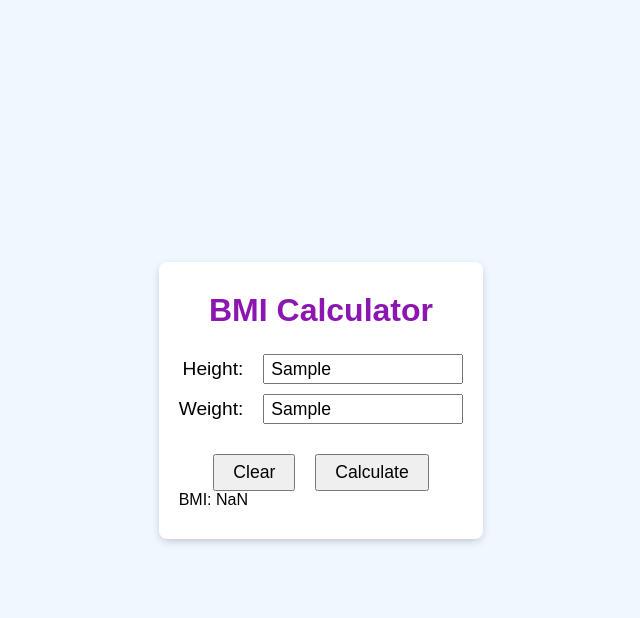
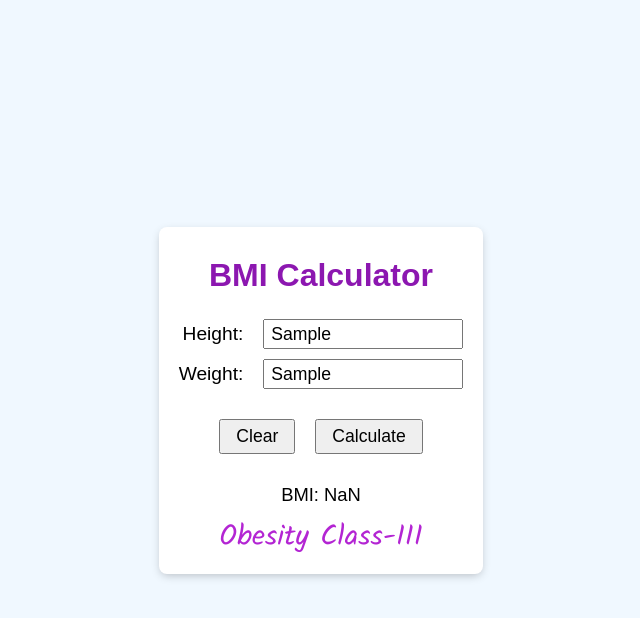
Before and after one commit to debroglie27/BMICalculator, a plain HTML site: page index.html in a window 1280 px wide. Both pictures are taken after typing "Sample", "Sample" into the empty fields and a click on the button "Calculate". Shown: the whole page, without its empty margins (319-959 px from the left). Drawn offline with Linux system fonts and the light colour scheme.

Commit message:
completed

```diff
--- a/app.js
+++ b/app.js
@@ -6,22 +6,73 @@ const calculateButton = document.querySelector('.calculate-btn');
 
 const resultContainer = document.querySelector('.result-container');
 const bmiDisplay = document.querySelector('.bmi-display');
+const bmiCategory = document.querySelector('.bmi-category');
+
+const bmiCategories = ['Underweight', 'Normal', 'Overweight',
+'Obesity Class-I', 'Obesity Class-II', 'Obesity Class-III'];
+
+const bmiColors = ['#4e70f6', '#1bcd41', '#c1db2c', '#e4a839', '#e14432', '#b325d3']
+
+
+function getCategoryIndex (bmiVal) {
+    if (bmiVal < 18.5)
+        return 0;
+    else if (bmiVal <= 24.9)
+        return 1;
+    else if (bmiVal <= 29.9)
+        return 2;
+    else if (bmiVal <= 34.9)
+        return 3;
+    else if (bmiVal <= 39.9)
+        return 4;
+    else
+        return 5;
+}
+
+function getBMI(height, weight) {
+    let bmi = weight / ((height/100)*(height/100));
+    bmi = Math.round(bmi * 100) / 100
+    return bmi;
+}
+
+function checkInputs(height, weight) {
+    if (height === '' || weight === '') {
+        alert("Provide Values for Height or Weight!");
+        return false;
+    }
+
+    else if (height <= 0 || weight <= 0) {
+        alert("Negative Values not allowed!");
+        return false;
+    }
+
+    return true;
+}
 
 
 clearButton.addEventListener('click', () => {
     heightValue.value = '';
     weightValue.value = '';
 
+    bmiDisplay.textContent = '';
+    bmiCategory.textContent = '';
+
     resultContainer.classList.remove('show-result');
 });
-
 
 calculateButton.addEventListener('click', () => {
     let height = heightValue.value;
     let weight = weightValue.value;
 
-    const bmi = weight / ((height/100)*(height/100));
+    if (!checkInputs(height, weight)) {
+        return;
+    }
 
-    bmiDisplay.textContent = bmi.toString();
+    const bmiVal = getBMI(height, weight);
+
+    bmiDisplay.textContent = "BMI: " + bmiVal;
+    bmiCategory.textContent = bmiCategories[getCategoryIndex(bmiVal)];
+    bmiCategory.style.color = bmiColors[getCategoryIndex(bmiVal)];
+
     resultContainer.classList.add('show-result');
 });
--- a/index.html
+++ b/index.html
@@ -23,8 +23,10 @@
         </div>
       </div>
       <div class="result-container">
-        <p>BMI: <span class="bmi-display"></span></p>
-        <p class="remarks"></p>
+        <div>
+          <p class="bmi-display"></p>
+          <p class="bmi-category"></p>
+        </div>
       </div>
     </main>
     <script src="./app.js"></script>
--- a/style.css
+++ b/style.css
@@ -1,3 +1,5 @@
+@import url('https://fonts.googleapis.com/css2?family=Kalam&display=swap');
+
 *,
 *::before,
 *::after {
@@ -27,7 +29,7 @@ main {
     background-color: white;
     border-radius: 8px;
     height: fit-content;
-    padding: 30px 20px;
+    padding: 30px 20px 0 20px;
     -webkit-box-shadow: 0px 3px 10px -2px rgba(0,0,0,0.25);
     -moz-box-shadow: 0px 3px 10px -2px rgba(0,0,0,0.25);
     box-shadow: 0px 3px 10px -2px rgba(0,0,0,0.25);
@@ -75,18 +77,39 @@ main h1 {
     align-items: center;
     justify-content: center;
     gap: 20px;
+    margin-bottom: 30px;
 }
 
 .button-container button {
     font-size: 1.1rem;
-    padding: 6px 18px;
+    padding: 5px 15px;
     cursor: pointer;
+    overflow: hidden;
 }
 
 .result-container {
-    display: none;
+    display: block;
+    height: 0px;
+    transition: height 0.3s ease;
+}
+
+.result-container > div {
+    display: flex;
+    flex-direction: column;
+    align-items: center;
+    justify-content: center;
+}
+
+.bmi-display {
+    font-size: 1.15rem;
+    margin-bottom: 8px;
+}
+
+.bmi-category {
+    font-size: 1.8rem;
+    font-family: 'Kalam', cursive;
 }
 
 .show-result {
-    display: block;
+    height: 90px;
 }
```
